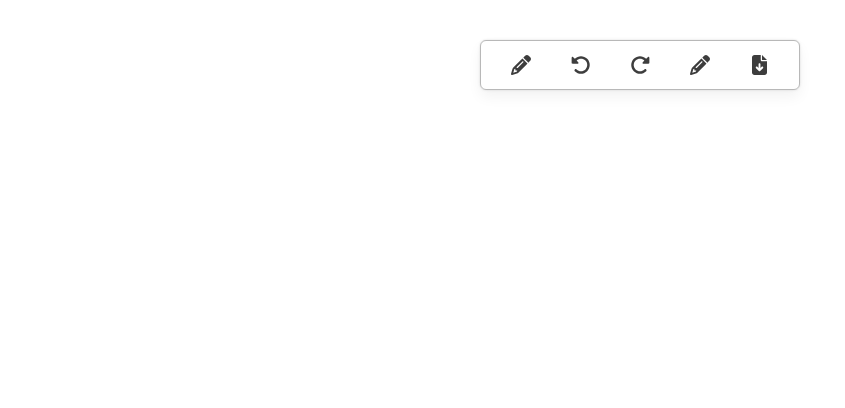
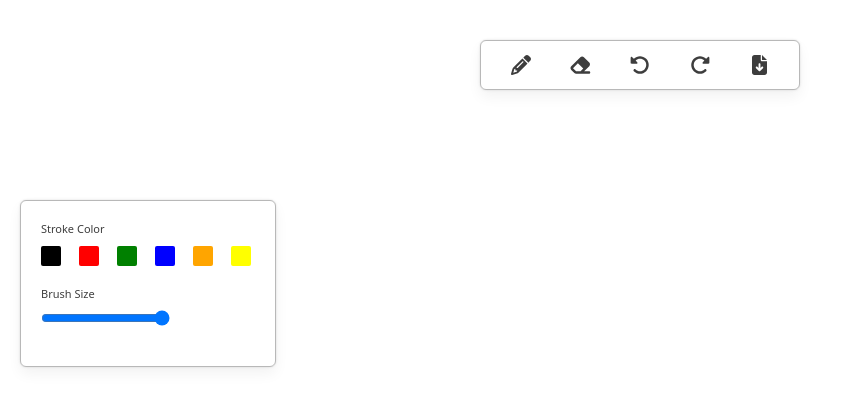
Before and after one commit to vaibhavnimesh1/sketch-book, a Next.js app: page / in a window 1280 px wide. Shown: the top 408 px of the page, without its empty margins (0-845 px from the left). Built offline with nearby package versions, Linux system fonts and the light colour scheme.

Commit message:
toolbar UI done

```diff
--- a/src/component/menu/index.js
+++ b/src/component/menu/index.js
@@ -9,13 +9,13 @@
                 <FontAwesomeIcon icon={faPencil} className={styles.icon}/>
             </div>
             <div className={styles.iconWrapper}>
+                <FontAwesomeIcon icon={faEraser} className={styles.icon}/>
+            </div>
+            <div className={styles.iconWrapper}>
                 <FontAwesomeIcon icon={faRotateLeft} className={styles.icon}/>
             </div>
             <div className={styles.iconWrapper}>
                 <FontAwesomeIcon icon={faRotateRight} className={styles.icon}/>
-            </div>
-            <div className={styles.iconWrapper}>
-                <FontAwesomeIcon icon={faPencil} className={styles.icon}/>
             </div>
             <div className={styles.iconWrapper}>
                 <FontAwesomeIcon icon={faFileArrowDown} className={styles.icon}/>
--- a/src/component/toolbox/index.js
+++ b/src/component/toolbox/index.js
@@ -1,7 +1,30 @@
-import React from 'react'
+import styles from './index.module.css'
 
-export const Toolbox = () => {
-  return (
-    <div>Toolbox</div>
-  )
+import { COLORS } from '@/constants'
+const Toolbox = () => {
+
+    const updateBrushSize = (e) => {
+
+    }
+    return (<div className={styles.toolboxContainer}>
+        <div className={styles.toolItem}>
+            <h4 className={styles.toolText}>Stroke Color</h4>
+            <div className={styles.itemContainer}>
+                <div className={styles.colorBox} style={{backgroundColor: COLORS.BLACK}}/>
+                <div className={styles.colorBox} style={{backgroundColor: COLORS.RED}}/>
+                <div className={styles.colorBox} style={{backgroundColor: COLORS.GREEN}}/>
+                <div className={styles.colorBox} style={{backgroundColor: COLORS.BLUE}}/>
+                <div className={styles.colorBox} style={{backgroundColor: COLORS.ORANGE}}/>
+                <div className={styles.colorBox} style={{backgroundColor: COLORS.YELLOW}}/>
+            </div>
+        </div>
+        <div className={styles.toolItem}>
+            <h4 className={styles.toolText}>Brush Size</h4>
+            <div className={styles.itemContainer}>
+                <input type="range" min={1} max={10} step={1} onChange={updateBrushSize} />
+            </div>
+        </div>
+    </div>)
 }
+
+export { Toolbox};
--- a/src/component/toolbox/index.module.css
+++ b/src/component/toolbox/index.module.css
@@ -0,0 +1,28 @@
+.toolboxContainer {
+    @apply p-5 absolute top-1/4 left-5 w-64 rounded-md;
+    box-shadow: theme('colors.shadow1');
+    border: 1px solid theme('colors.border1');
+    background-color: theme('colors.background1');
+
+    .toolItem {
+        @apply mb-5;
+
+        .toolText {
+            font-size: 11px;
+            color: theme('colors.text1');
+        }
+
+        .itemContainer {
+            @apply flex justify-between mt-2;
+
+            .colorBox {
+                @apply h-5 w-5 mr-1 rounded-sm cursor-pointer;
+
+                &:hover, &.active {
+                    border: 1.5px solid theme('colors.border2');
+                    box-shadow: theme('colors.shadow2');
+                }
+            }
+        }
+    }
+}
--- /dev/null
+++ b/src/constants.js
@@ -0,0 +1,11 @@
+const COLORS = {
+    BLACK: 'black',
+    RED: 'red',
+    GREEN: 'green',
+    BLUE: 'blue',
+    ORANGE: 'orange',
+    YELLOW: 'yellow',
+    WHITE: 'white'
+}
+
+export {COLORS}
--- a/src/pages/index.js
+++ b/src/pages/index.js
@@ -1,9 +1,11 @@
 import { Menu } from "@/component/menu";
+import {Toolbox} from "@/component/toolbox";
 
 export default function Home() {
   return (
     <>
-      <Menu/>
+      <Menu />
+      <Toolbox/>
    </>
   );
 }
```
